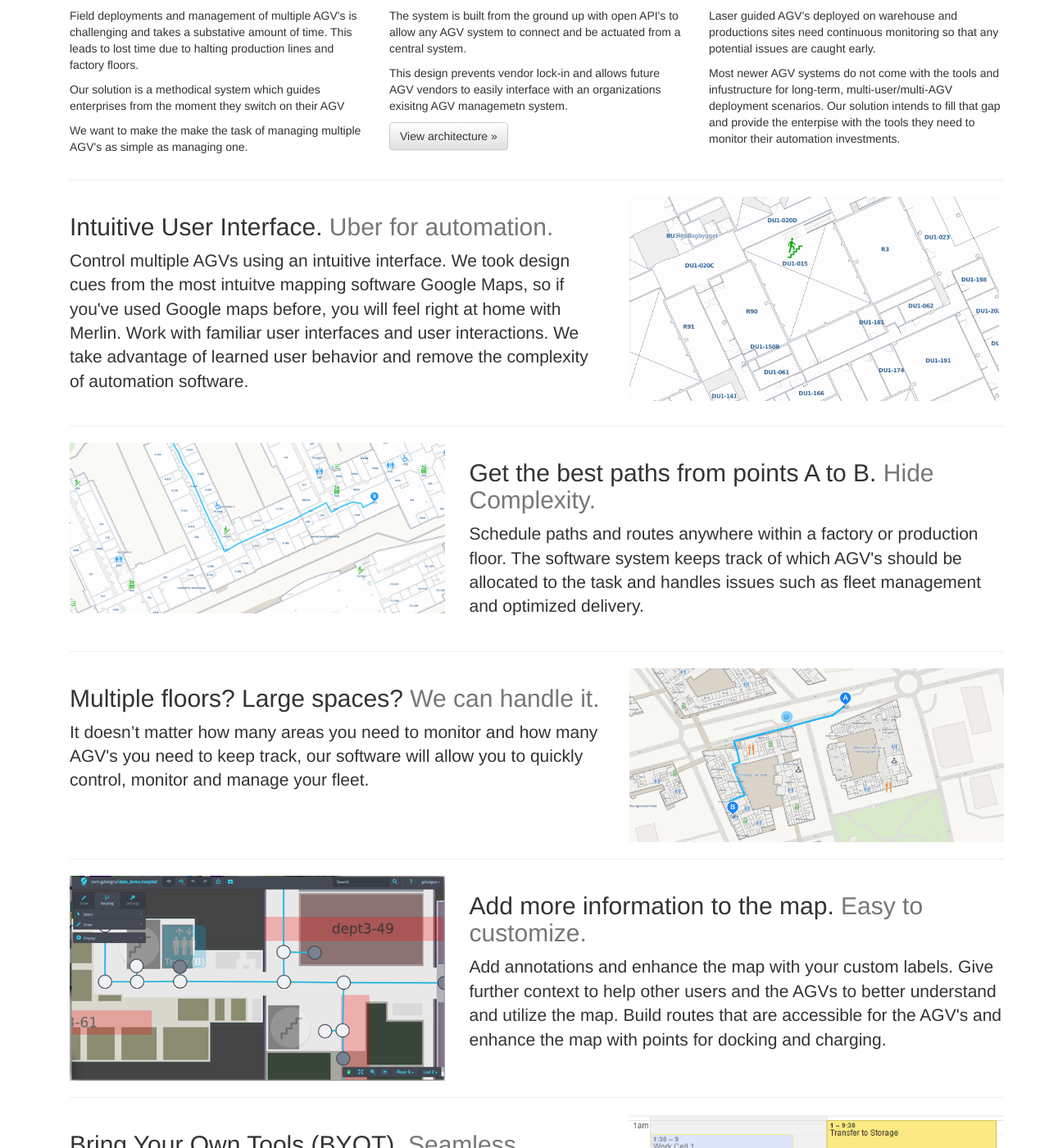
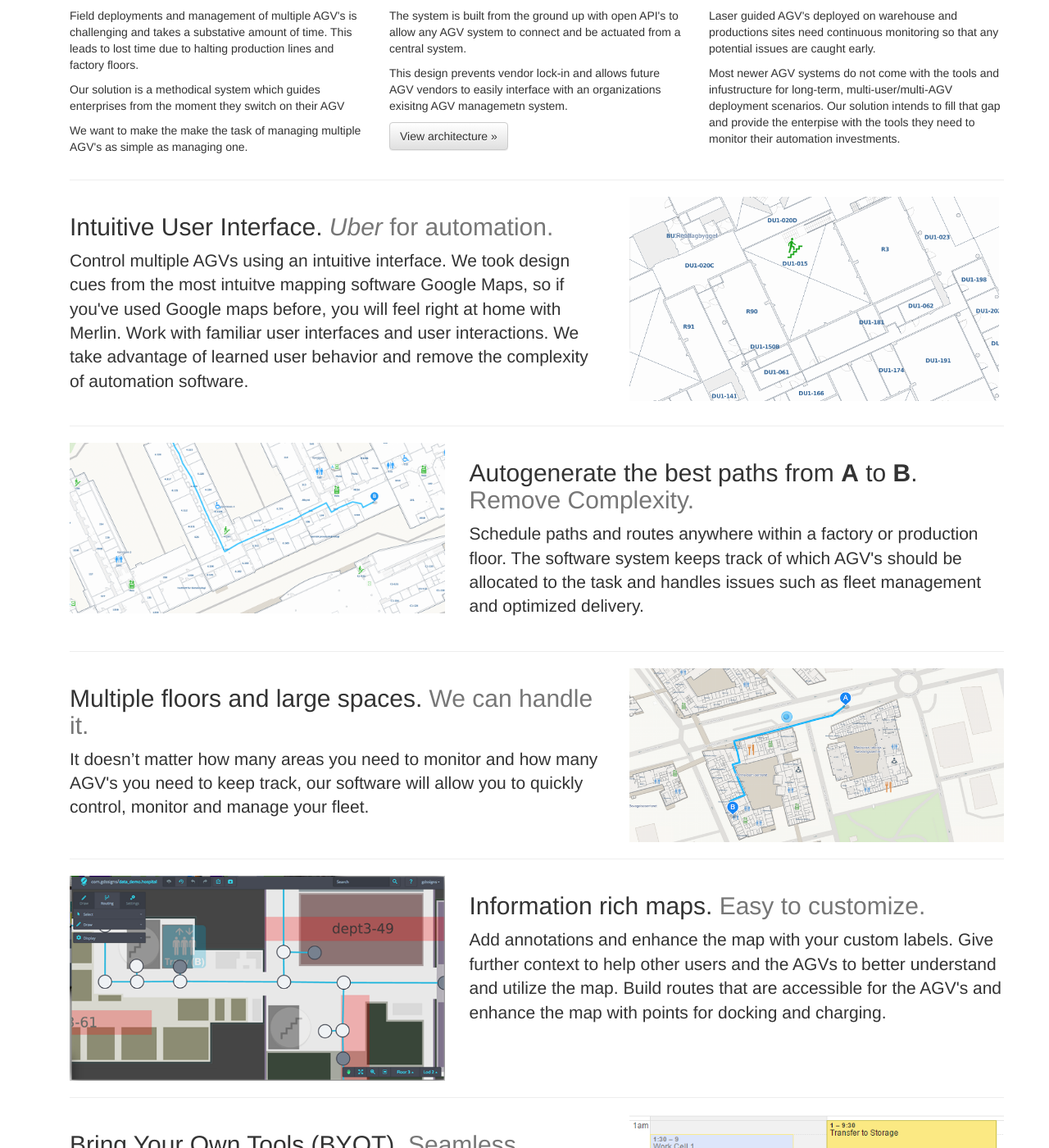
Before and after one commit to virajranjankumar/merlin, a Jekyll site: the page built from index.html, in a window 1280 px wide and 1400 px high, scrolled down 680 px. Shown: the whole window at 82% size. Built offline with Jekyll 4.4.1, drawn with Linux system fonts in a browser that asks for light colours; nearby versions of some CDN libraries.

Commit message:
Update feature headings

```diff
--- a/index.html
+++ b/index.html
@@ -45,7 +45,7 @@ layout: bootstrap
 
 <div class="row featurette">
   <div class="col-md-7">
-    <h2 class="featurette-heading">Intuitive User Interface. <span class="text-muted">Uber for automation.</span></h2>
+    <h2 class="featurette-heading">Intuitive User Interface. <span class="text-muted"><i>Uber</i> for automation.</span></h2>
     <p class="lead">Control multiple AGVs using an intuitive interface. We took design cues from the most intuitve mapping software Google Maps, so if you've used Google maps before, you will feel right at home with Merlin. Work with familiar user interfaces and user interactions. We take advantage of learned user behavior and remove the complexity of automation software.</p>
   </div>
   <div class="col-md-5">
@@ -57,7 +57,7 @@ layout: bootstrap
 
 <div class="row featurette">
   <div class="col-md-7 col-md-push-5">
-    <h2 class="featurette-heading">Get the best paths from points A to B. <span class="text-muted">Hide Complexity.</span></h2>
+    <h2 class="featurette-heading">Autogenerate the best paths from <b>A</b> to <b>B</b>. <span class="text-muted">Remove Complexity.</span></h2>
     <p class="lead">Schedule paths and routes anywhere within a factory or production floor. The software system keeps track of which AGV's should be allocated to the task and handles issues such as fleet management and optimized delivery.</p>
   </div>
   <div class="col-md-5 col-md-pull-7">
@@ -69,7 +69,7 @@ layout: bootstrap
 
 <div class="row featurette">
   <div class="col-md-7">
-    <h2 class="featurette-heading">Multiple floors? Large spaces? <span class="text-muted">We can handle it.</span></h2>
+    <h2 class="featurette-heading">Multiple floors and large spaces. <span class="text-muted">We can handle it.</span></h2>
     <p class="lead">It doesn’t matter how many areas you need to monitor and how many AGV's you need to keep track, our software will allow you to quickly control, monitor and manage your fleet.</p>
   </div>
   <div class="col-md-5">
@@ -81,7 +81,7 @@ layout: bootstrap
 
 <div class="row featurette">
   <div class="col-md-7 col-md-push-5">
-    <h2 class="featurette-heading">Add more information to the map. <span class="text-muted"> Easy to customize.</span></h2>
+    <h2 class="featurette-heading">Information rich maps. <span class="text-muted"> Easy to customize.</span></h2>
     <p class="lead">Add annotations and enhance the map with your custom labels. Give further context to help other users and the AGVs to better understand and utilize the map. Build routes that are accessible for the AGV's and enhance the map with points for docking and charging.</p>
   </div>
   <div class="col-md-5 col-md-pull-7">
```
